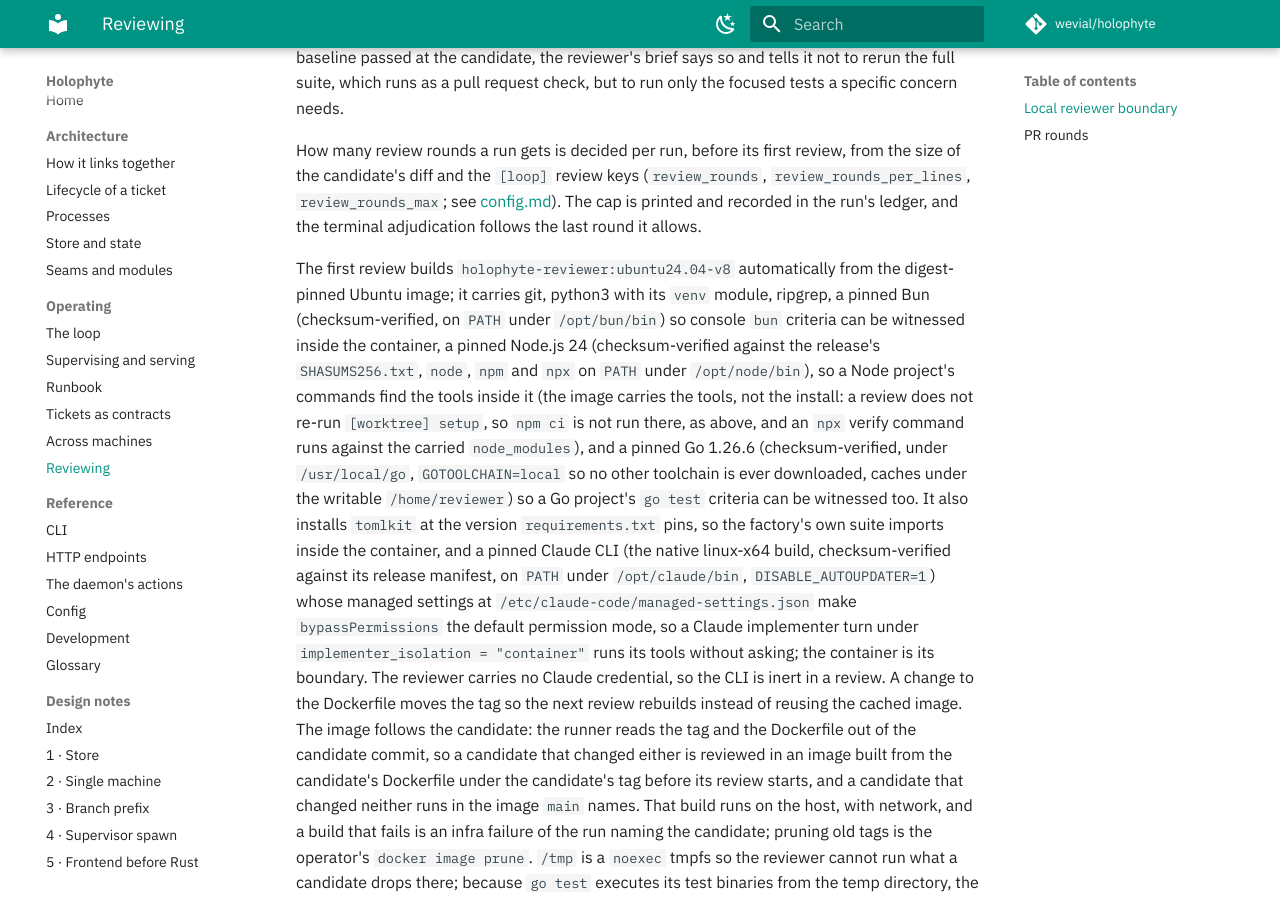
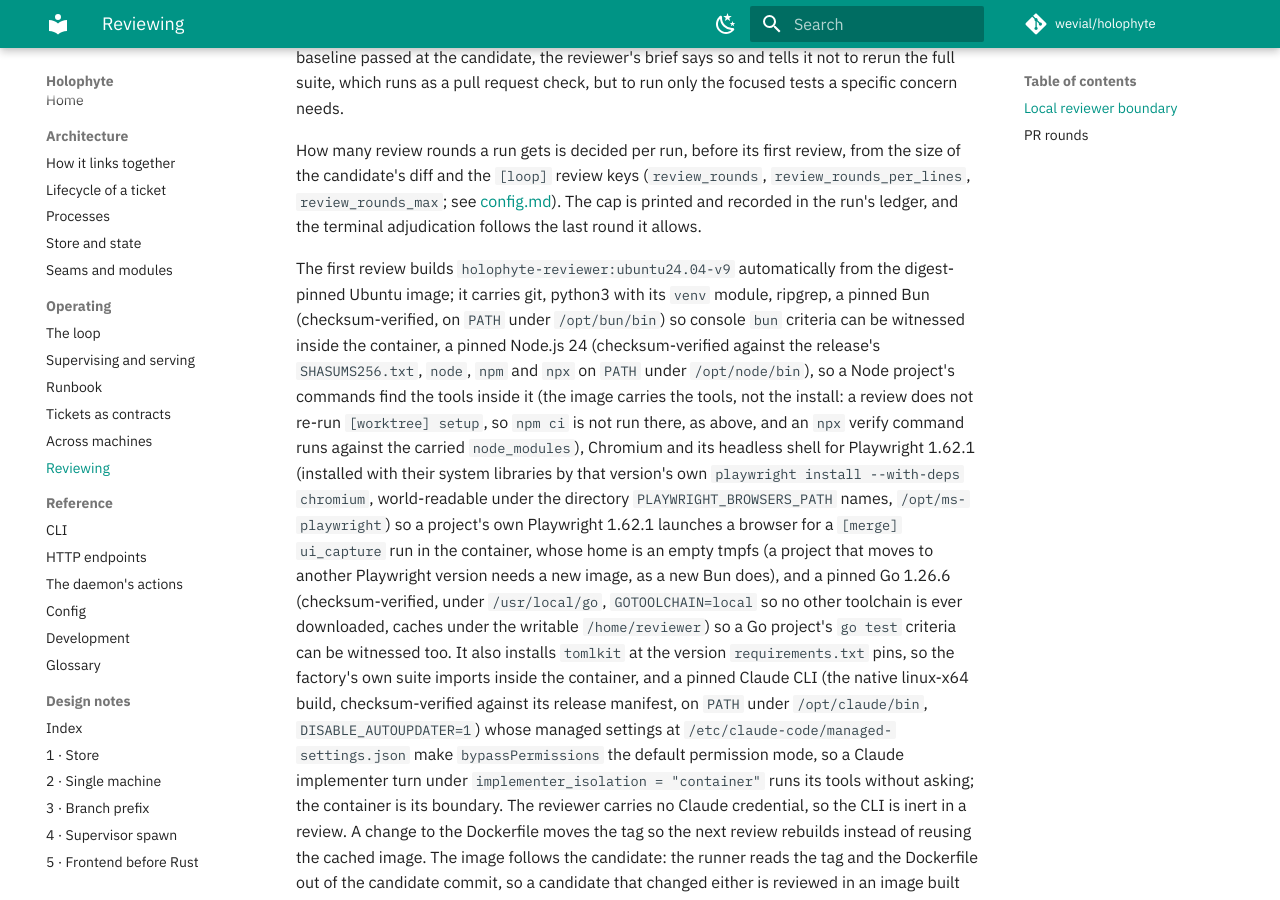
Before and after one commit to wevial/holophyte, an MkDocs documentation site: the page built from docs/reviewing.md, in a window 1280 px wide and 900 px high, scrolled down 1016 px. Built offline with MkDocs 1.6.1 and Material for MkDocs 9.7.7, drawn with Linux system fonts in a browser that asks for light colours; comment, search, counter and statistics services are not loaded.

Commit message:
feat(image): carry Chromium for Playwright 1.62.1 in the implementer image (HOLO-28) (#330)
The implementer image now ships Chromium and its headless shell for Playwright 1.62.1, along with the system libraries they need. They are installed under `/opt/ms-playwright`, which `PLAYWRIGHT_BROWSERS_PATH` names. A project's own Playwright 1.62.1 finds the browsers there and can launch one inside the container. The image tag moves to `ubuntu24.04-v9`.

```diff
--- a/docs/reviewing.md
+++ b/docs/reviewing.md
@@ -53,7 +53,7 @@ review, from the size of the candidate's diff and the `[loop]` review keys
 [config.md](config.md)). The cap is printed and recorded in the run's ledger,
 and the terminal adjudication follows the last round it allows.
 
-The first review builds `holophyte-reviewer:ubuntu24.04-v8` automatically from
+The first review builds `holophyte-reviewer:ubuntu24.04-v9` automatically from
 the digest-pinned Ubuntu image; it carries git, python3 with its `venv`
 module, ripgrep, a pinned Bun (checksum-verified, on `PATH` under
 `/opt/bun/bin`) so console `bun` criteria can be witnessed inside the
@@ -62,7 +62,13 @@ container, a pinned Node.js 24 (checksum-verified against the release's
 so a Node project's commands find the tools inside it (the image carries
 the tools, not the install: a review does not re-run `[worktree] setup`, so
 `npm ci` is not run there, as above, and an `npx` verify command runs
-against the carried `node_modules`), and a pinned Go 1.26.6
+against the carried `node_modules`), Chromium and its headless shell for
+Playwright 1.62.1 (installed with their system libraries by that version's own
+`playwright install --with-deps chromium`, world-readable under the directory
+`PLAYWRIGHT_BROWSERS_PATH` names, `/opt/ms-playwright`) so a project's own
+Playwright 1.62.1 launches a browser for a `[merge] ui_capture` run in the
+container, whose home is an empty tmpfs (a project that moves to another
+Playwright version needs a new image, as a new Bun does), and a pinned Go 1.26.6
 (checksum-verified, under `/usr/local/go`, `GOTOOLCHAIN=local` so no other
 toolchain is ever downloaded, caches under the writable `/home/reviewer`) so a
 Go project's `go test` criteria can be witnessed too. It also installs
--- a/review_runner.py
+++ b/review_runner.py
@@ -18,7 +18,7 @@ from pathlib import Path
 from typing import Sequence
 
 ROOT = Path(__file__).resolve().parent
-IMAGE = "holophyte-reviewer:ubuntu24.04-v8"
+IMAGE = "holophyte-reviewer:ubuntu24.04-v9"
 # The Codex route the container runs, and the profile a round records for
 # it. The pair is the default an absent `[agents] review_model` /
 # `review_effort` leaves in place; `holophyte.config` reads the keys and hands
```
Also changed, not shown: 3 other files.
